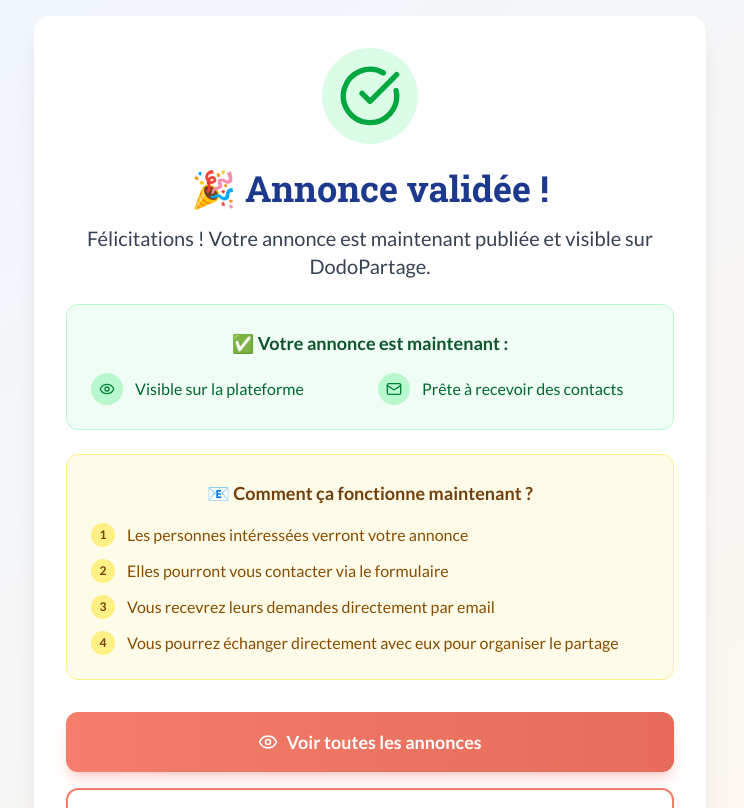
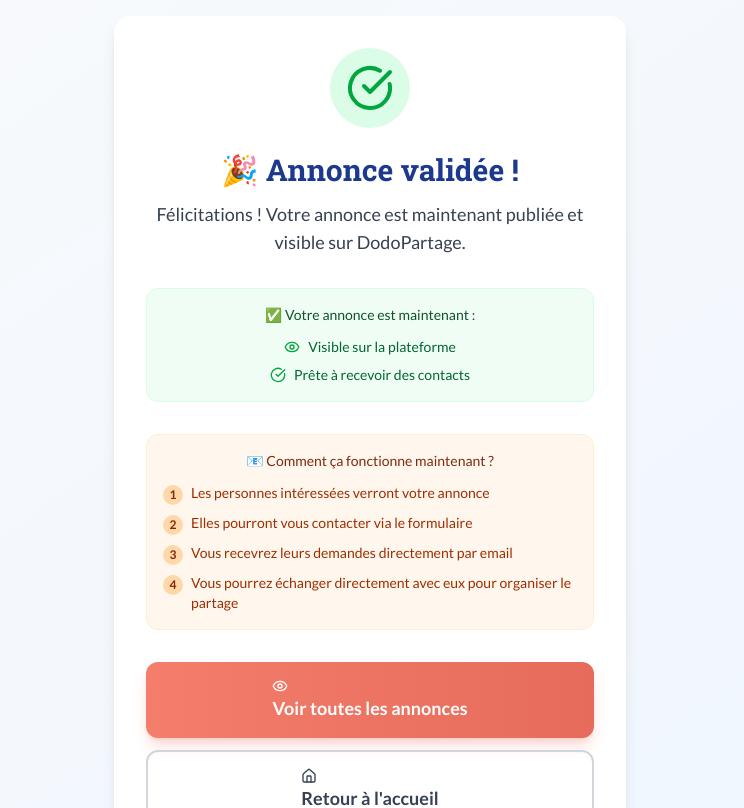
Before and after one commit to pbost75/dodo-partage, a Next.js app: page /validation-success in a window 1280 px wide. Shown: the top 808 px of the page, without its empty margins (270-1014 px from the left). Built offline with nearby package versions, Linux system fonts and the light colour scheme.

Commit message:
✨ Simplification et amélioration cohérence graphique page validation - Design épuré avec couleurs cohérentes - Suppression informations redondantes - UX plus fluide et professionnelle

```diff
--- a/src/app/validation-success/page.tsx
+++ b/src/app/validation-success/page.tsx
@@ -3,7 +3,7 @@
 import React, { Suspense, useEffect, useState } from 'react';
 import { useRouter, useSearchParams } from 'next/navigation';
 import { motion } from 'framer-motion';
-import { CheckCircle, Home, Eye, Mail } from 'lucide-react';
+import { CheckCircle, Home, Eye } from 'lucide-react';
 import Button from '@/components/ui/Button';
 
 function ValidationSuccessContent() {
@@ -27,115 +27,95 @@ function ValidationSuccessContent() {
   };
 
   return (
-    <div className="min-h-screen bg-gradient-to-br from-blue-50 to-orange-50 flex items-center justify-center p-4">
+    <div className="min-h-screen bg-gradient-to-br from-slate-50 to-blue-50 flex items-center justify-center p-4">
       <motion.div
         initial={{ opacity: 0, y: 20 }}
         animate={{ opacity: 1, y: 0 }}
-        transition={{ duration: 0.6 }}
-        className="max-w-2xl w-full bg-white rounded-2xl shadow-xl p-8 text-center"
+        transition={{ duration: 0.5 }}
+        className="max-w-lg w-full bg-white rounded-2xl shadow-lg p-8 text-center"
       >
-        {/* Animation de succès */}
+        {/* Icône de succès */}
         <motion.div
           initial={{ scale: 0 }}
           animate={{ scale: 1 }}
           transition={{ delay: 0.2, type: "spring", stiffness: 200 }}
-          className="w-24 h-24 mx-auto mb-6 bg-green-100 rounded-full flex items-center justify-center"
+          className="w-20 h-20 mx-auto mb-6 bg-green-100 rounded-full flex items-center justify-center"
         >
-          <CheckCircle className="w-16 h-16 text-green-600" />
+          <CheckCircle className="w-12 h-12 text-green-600" />
         </motion.div>
 
-        {/* Titre */}
-        <motion.h1
-          initial={{ opacity: 0 }}
-          animate={{ opacity: 1 }}
-          transition={{ delay: 0.4 }}
-          className="text-4xl font-bold text-blue-900 font-['Roboto_Slab'] mb-4"
-        >
+        {/* Titre principal */}
+        <h1 className="text-3xl font-bold text-blue-900 font-['Roboto_Slab'] mb-3">
           🎉 Annonce validée !
-        </motion.h1>
+        </h1>
 
-        {/* Message principal */}
-        <motion.div
-          initial={{ opacity: 0 }}
-          animate={{ opacity: 1 }}
-          transition={{ delay: 0.6 }}
-          className="space-y-6 mb-8"
-        >
-          <p className="text-xl text-gray-700">
+        {/* Message simple */}
+        <p className="text-lg text-gray-700 mb-8">
           Félicitations ! Votre annonce est maintenant publiée et visible sur DodoPartage.
         </p>
 
-          {/* Référence si disponible */}
+        {/* Référence - Design simplifié */}
         {announcementRef && (
-            <div className="bg-blue-50 rounded-xl p-6 border border-blue-200">
-              <h3 className="font-semibold text-blue-900 mb-3 text-lg">📋 Référence de votre annonce</h3>
-              <p className="text-blue-800 font-mono text-lg bg-white px-4 py-3 rounded-lg border">
+          <div className="bg-blue-50 rounded-xl p-4 mb-6 border border-blue-100">
+            <h3 className="text-sm font-medium text-blue-900 mb-2">📋 Référence de votre annonce</h3>
+            <div className="bg-white px-4 py-3 rounded-lg border border-blue-200">
+              <p className="text-blue-800 font-mono text-base font-semibold">
                 {announcementRef}
               </p>
-              <p className="text-sm text-blue-700 mt-3">
+            </div>
+            <p className="text-xs text-blue-600 mt-2">
               Conservez cette référence pour gérer votre annonce
             </p>
           </div>
         )}
 
-          {/* Informations importantes */}
-          <div className="bg-green-50 rounded-xl p-6 border border-green-200">
-            <h3 className="font-semibold text-green-900 mb-4 text-lg">✅ Votre annonce est maintenant :</h3>
-            <div className="grid grid-cols-1 md:grid-cols-2 gap-4">
-              <div className="flex items-center gap-3">
-                <div className="w-8 h-8 bg-green-200 rounded-full flex items-center justify-center">
-                  <Eye className="w-4 h-4 text-green-700" />
+        {/* Statut actuel - Design épuré */}
+        <div className="bg-green-50 rounded-xl p-4 mb-8 border border-green-100">
+          <h3 className="text-sm font-medium text-green-900 mb-3">✅ Votre annonce est maintenant :</h3>
+          <div className="space-y-2">
+            <div className="flex items-center justify-center gap-2">
+              <Eye className="w-4 h-4 text-green-600" />
+              <span className="text-green-800 text-sm">Visible sur la plateforme</span>
             </div>
-                <span className="text-green-800">Visible sur la plateforme</span>
-              </div>
-              <div className="flex items-center gap-3">
-                <div className="w-8 h-8 bg-green-200 rounded-full flex items-center justify-center">
-                  <Mail className="w-4 h-4 text-green-700" />
-                </div>
-                <span className="text-green-800">Prête à recevoir des contacts</span>
+            <div className="flex items-center justify-center gap-2">
+              <CheckCircle className="w-4 h-4 text-green-600" />
+              <span className="text-green-800 text-sm">Prête à recevoir des contacts</span>
             </div>
           </div>
         </div>
 
-          {/* Prochaines étapes */}
-          <div className="bg-yellow-50 rounded-xl p-6 border border-yellow-200">
-            <h3 className="font-semibold text-yellow-900 mb-4 text-lg">📧 Comment ça fonctionne maintenant ?</h3>
-            <div className="text-left space-y-3">
-              <div className="flex items-start gap-3">
-                <span className="flex-shrink-0 w-6 h-6 bg-yellow-200 rounded-full flex items-center justify-center text-xs font-bold text-yellow-900">1</span>
-                <p className="text-yellow-800">Les personnes intéressées verront votre annonce</p>
+        {/* Fonctionnement - Version condensée */}
+        <div className="bg-orange-50 rounded-xl p-4 mb-8 border border-orange-100">
+          <h3 className="text-sm font-medium text-orange-900 mb-3">📧 Comment ça fonctionne maintenant ?</h3>
+          <div className="text-left space-y-2">
+            <div className="flex items-start gap-2">
+              <span className="flex-shrink-0 w-5 h-5 bg-orange-200 rounded-full flex items-center justify-center text-xs font-bold text-orange-900 mt-0.5">1</span>
+              <p className="text-orange-800 text-sm">Les personnes intéressées verront votre annonce</p>
             </div>
-              <div className="flex items-start gap-3">
-                <span className="flex-shrink-0 w-6 h-6 bg-yellow-200 rounded-full flex items-center justify-center text-xs font-bold text-yellow-900">2</span>
-                <p className="text-yellow-800">Elles pourront vous contacter via le formulaire</p>
+            <div className="flex items-start gap-2">
+              <span className="flex-shrink-0 w-5 h-5 bg-orange-200 rounded-full flex items-center justify-center text-xs font-bold text-orange-900 mt-0.5">2</span>
+              <p className="text-orange-800 text-sm">Elles pourront vous contacter via le formulaire</p>
             </div>
-              <div className="flex items-start gap-3">
-                <span className="flex-shrink-0 w-6 h-6 bg-yellow-200 rounded-full flex items-center justify-center text-xs font-bold text-yellow-900">3</span>
-                <p className="text-yellow-800">Vous recevrez leurs demandes directement par email</p>
+            <div className="flex items-start gap-2">
+              <span className="flex-shrink-0 w-5 h-5 bg-orange-200 rounded-full flex items-center justify-center text-xs font-bold text-orange-900 mt-0.5">3</span>
+              <p className="text-orange-800 text-sm">Vous recevrez leurs demandes directement par email</p>
             </div>
-              <div className="flex items-start gap-3">
-                <span className="flex-shrink-0 w-6 h-6 bg-yellow-200 rounded-full flex items-center justify-center text-xs font-bold text-yellow-900">4</span>
-                <p className="text-yellow-800">Vous pourrez échanger directement avec eux pour organiser le partage</p>
+            <div className="flex items-start gap-2">
+              <span className="flex-shrink-0 w-5 h-5 bg-orange-200 rounded-full flex items-center justify-center text-xs font-bold text-orange-900 mt-0.5">4</span>
+              <p className="text-orange-800 text-sm">Vous pourrez échanger directement avec eux pour organiser le partage</p>
             </div>
           </div>
         </div>
-        </motion.div>
 
-        {/* Boutons d'action */}
-        <motion.div
-          initial={{ opacity: 0 }}
-          animate={{ opacity: 1 }}
-          transition={{ delay: 1 }}
-          className="space-y-4"
-        >
+        {/* Boutons d'action - Simplifiés */}
+        <div className="space-y-3">
           <Button
             onClick={handleViewAnnouncements}
             fullWidth
             size="lg"
-            icon={<Eye className="w-5 h-5" />}
-            iconPosition="left"
-            className="bg-[#F47D6C] hover:bg-[#e05a48] text-white"
+            className="bg-[#F47D6C] hover:bg-[#e05a48] text-white font-medium"
           >
+            <Eye className="w-4 h-4 mr-2" />
             Voir toutes les annonces
           </Button>
 
@@ -144,24 +124,19 @@ function ValidationSuccessContent() {
             fullWidth
             size="lg"
             variant="outline"
-            icon={<Home className="w-5 h-5" />}
-            iconPosition="left"
+            className="border-gray-300 text-gray-700 hover:bg-gray-50"
           >
+            <Home className="w-4 h-4 mr-2" />
             Retour à l'accueil
           </Button>
-        </motion.div>
+        </div>
 
-        {/* Message de remerciement */}
-        <motion.div
-          initial={{ opacity: 0 }}
-          animate={{ opacity: 1 }}
-          transition={{ delay: 1.2 }}
-          className="mt-8 pt-6 border-t border-gray-200"
-        >
-          <p className="text-gray-600">
+        {/* Message de remerciement - Simplifié */}
+        <div className="mt-6 pt-4 border-t border-gray-100">
+          <p className="text-xs text-gray-500">
             Merci d'utiliser DodoPartage pour faciliter les expéditions vers les DOM-TOM ! 🌴
           </p>
-        </motion.div>
+        </div>
       </motion.div>
     </div>
   );
@@ -170,8 +145,8 @@ function ValidationSuccessContent() {
 export default function ValidationSuccessPage() {
   return (
     <Suspense fallback={
-      <div className="min-h-screen bg-gradient-to-br from-blue-50 to-orange-50 flex items-center justify-center">
-        <div className="animate-spin rounded-full h-32 w-32 border-b-2 border-blue-600"></div>
+      <div className="min-h-screen bg-gradient-to-br from-slate-50 to-blue-50 flex items-center justify-center">
+        <div className="animate-spin rounded-full h-8 w-8 border-b-2 border-blue-600"></div>
       </div>
     }>
       <ValidationSuccessContent />
```
Lines whose indentation alone changed are shown as unchanged.
